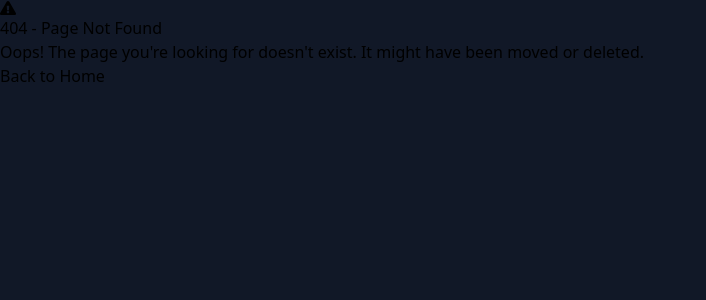
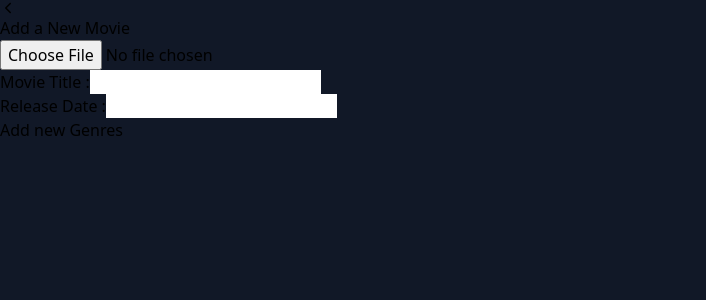
Before and after one commit to Adeyemi7/PopcornPlay, a React (Vite) app: page /NewMoviePage in a window 1280 px wide. Before the commit this address had no page. Shown: the top 300 px of the page, without its empty margins (0-706 px from the left). Built offline with nearby package versions, Linux system fonts and the light colour scheme.

Commit message:
still working

```diff
--- a/src/App.jsx
+++ b/src/App.jsx
@@ -5,6 +5,7 @@ import MoviePage from "./Pages/MoviePage";
 import MovieInfo from "./Pages/MovieInfo";
 import NotFound from "./Pages/NotFound";
 import FavouritesMoviesPage from "./Pages/FavouritesMoviesPage";
+import NewMoviePage from "./Pages/NewMoviePage";
 
 const App = () => {
   return (
@@ -16,6 +17,7 @@ const App = () => {
 
         <Route path="/FavouritesMoviesPage" element={<FavouritesMoviesPage />} />
 
+        <Route path="/NewMoviePage" element={<NewMoviePage />} />
 
         <Route path="*" element={<NotFound />} />
       </Routes>
--- /dev/null
+++ b/src/Components/AddNewMovie.jsx
@@ -0,0 +1,35 @@
+
+const AddNewMovie = () => {
+  return (
+    <div className="mt-8 w-[95%] mx-auto grid gap-6">
+        <p className="">
+            <input type="file" name="Upload a Image" id="" />
+        </p>
+
+        <div className="grid gap-4">
+            <p className="grid gap-5">
+                <label htmlFor="Title" className="text-xl">
+                Movie Title :
+                 </label>
+                 <input type="text" name="" id="" className="px-5 ml-4 outline-none box-border rounded-sm !text-black" />
+            </p>
+            <p className="grid gap-5">
+            <label htmlFor="Title" className="text-xl">
+            Release Date :
+                 </label>
+                 <input type="text" name="" id="" className="px-5 ml-4 outline-none box-border rounded-sm !text-black" />
+            </p>
+        </div>
+
+        <div>
+        <button
+        className="py-2 block my-6 px-4 rounded mt-4bg-red-500 bg-blue-700 hover:bg-red-900 text-white font-bold"
+        >
+            Add new Genres
+      </button>
+        </div>
+    </div>
+  )
+}
+
+export default AddNewMovie
--- a/src/Components/FavouriteMovies.jsx
+++ b/src/Components/FavouriteMovies.jsx
@@ -1,6 +1,5 @@
-
 import  { useState, useEffect } from 'react';
-
+import { useNavigate } from 'react-router';
 
 const FavouriteMovies = () => {
   const [favorites, setFavorites] = useState([]);
@@ -11,6 +10,12 @@ const FavouriteMovies = () => {
       setFavorites(JSON.parse(storedFavorites));
     }
   }, []);
+
+  const Navigate = useNavigate ();
+
+  const handleNewRoute = () => {
+    Navigate('/NewMoviePage')
+  }
 
   return (
     <>
@@ -38,6 +43,7 @@ const FavouriteMovies = () => {
 
     <div>
     <button
+    onClick={()=>handleNewRoute()}
         className="py-2 block my-6 px-4 rounded mt-4bg-red-500 bg-blue-700 hover:bg-red-900 text-white font-bold"
         >
             Add new Genres
--- a/src/Components/MoviesDetails.jsx
+++ b/src/Components/MoviesDetails.jsx
@@ -41,7 +41,7 @@ function MovieDetails() {
     const favoriteMovie = {
       id: movie.id,
       title: movie.title,
-      poster_url: `https://image.tmdb.org/t/p/w500${movie.poster_path}`,  // Store the full URL
+      poster_url: `https://image.tmdb.org/t/p/w500${movie.poster_path}`,
       release_date: movie.release_date,
     };
     const favorites = JSON.parse(localStorage.getItem("favorites")) || [];
@@ -76,7 +76,7 @@ function MovieDetails() {
             <img
               src={`https://image.tmdb.org/t/p/w500${recMovie.poster_path}`}
               alt={recMovie.title}
-              className="w-32 h-48 object-cover rounded-md"
+              className="w-32 h-48 object-cover rounded-md mx-auto block"
             />
             <span>{recMovie.title} ({recMovie.release_date?.slice(0, 4)})</span>
           </div>
--- a/src/Components/MoviesList.jsx
+++ b/src/Components/MoviesList.jsx
@@ -14,7 +14,6 @@ const MovieList = ({movies}) => {
   const navigate = useNavigate();
 
   const handleNewRoute = (id) => {
-    console.log ('i am happy')
     navigate(`/MovieInfo/${id}`);
   };
 
@@ -30,8 +29,7 @@ const MovieList = ({movies}) => {
             transform: isHoveredIndex === id ? 'scale(1.1)' : 'scale(1)',
             transition: isHoveredIndex === id ? 'none' : 'transform 0.3s ease',
           }}
-          // onClick={handleNewRoute}
-          onClick={() => handleNewRoute(movie.id)}  // Correctly pass the movie ID
+          onClick={() => handleNewRoute(movie.id)}
       onMouseEnter={() => setIsHoveredIndex(id)}
       onMouseLeave={() => setIsHoveredIndex(null)}
           className="flex flex-col items-center bg- rounded-lg shadow-xxl p-4 hover:"
--- a/src/Pages/FavouritesMoviesPage.jsx
+++ b/src/Pages/FavouritesMoviesPage.jsx
@@ -1,9 +1,19 @@
+
 import FavouriteMovies from "../Components/FavouriteMovies"
+import { useNavigate } from "react-router";
+import { IoIosArrowBack } from "react-icons/io";
 
-const FavouritesMoviesPage = () => {
+
+const FavouritesMoviesPage = (id) => {
+  const Navigate = useNavigate();
+  const handlePrevRoute = () => {
+    Navigate('')
+  }
+
   return (
     <div className="mx-auto w-[90%] block">
-      <FavouriteMovies />
+    <IoIosArrowBack  className=" size-12 mb-6 fill-white"  onClick={()=>handlePrevRoute()}/>
+      <FavouriteMovies id={id} />
     </div>
   )
 }
--- /dev/null
+++ b/src/Pages/NewMoviePage.jsx
@@ -0,0 +1,25 @@
+import AddNewMovie from "../Components/AddNewMovie"
+import { IoIosArrowBack } from "react-icons/io";
+import { useNavigate } from "react-router";
+
+
+
+
+const NewMoviePage = () => {
+
+  const Navigate = useNavigate();
+
+const handlePrevRoute = () => {
+  Navigate('/FavouritesMoviesPage')
+}
+
+  return (
+    <div className="text-white mt-8 w-[95%] mx-auto block">
+    <IoIosArrowBack className=" size-12 mb-6" onClick={()=>handlePrevRoute()} />
+    <div className="text-2xl uppercase font-bold text-start px-5 md:text-3xl"> Add a New Movie</div>
+    <AddNewMovie />
+    </div>
+  )
+}
+
+export default NewMoviePage
--- a/src/Pages/NotFound.jsx
+++ b/src/Pages/NotFound.jsx
@@ -1,7 +1,7 @@
 /* eslint-disable react/no-unescaped-entities */
 
 
-import { FaExclamationTriangle } from "react-icons/fa"; // Importing the golden icon
+import { FaExclamationTriangle } from "react-icons/fa";
 
 const NotFound = () => {
   return (
@@ -19,7 +19,7 @@ const NotFound = () => {
       </p>
 
       <button
-        className="mt-8 px-10 py-4 bg-gold text-white font-semibold rounded-lg shadow-xl hover:bg-yellow-500 transition duration-300"
+        className="mt-8 px-10 py-4 bg-gold text-white font-semibold rounded-lg shadow-md hover:bg-yellow-500 transition duration-300"
         onClick={() => (window.location.href = "/")}
       >
         Back to Home
--- a/vite.config.js
+++ b/vite.config.js
@@ -8,5 +8,9 @@ export default defineConfig({
     server: {
       historyApiFallback: true,
     },
-
+    resolve: {
+      alias: {
+        '@': './',
+      }
+    }
 })
```
